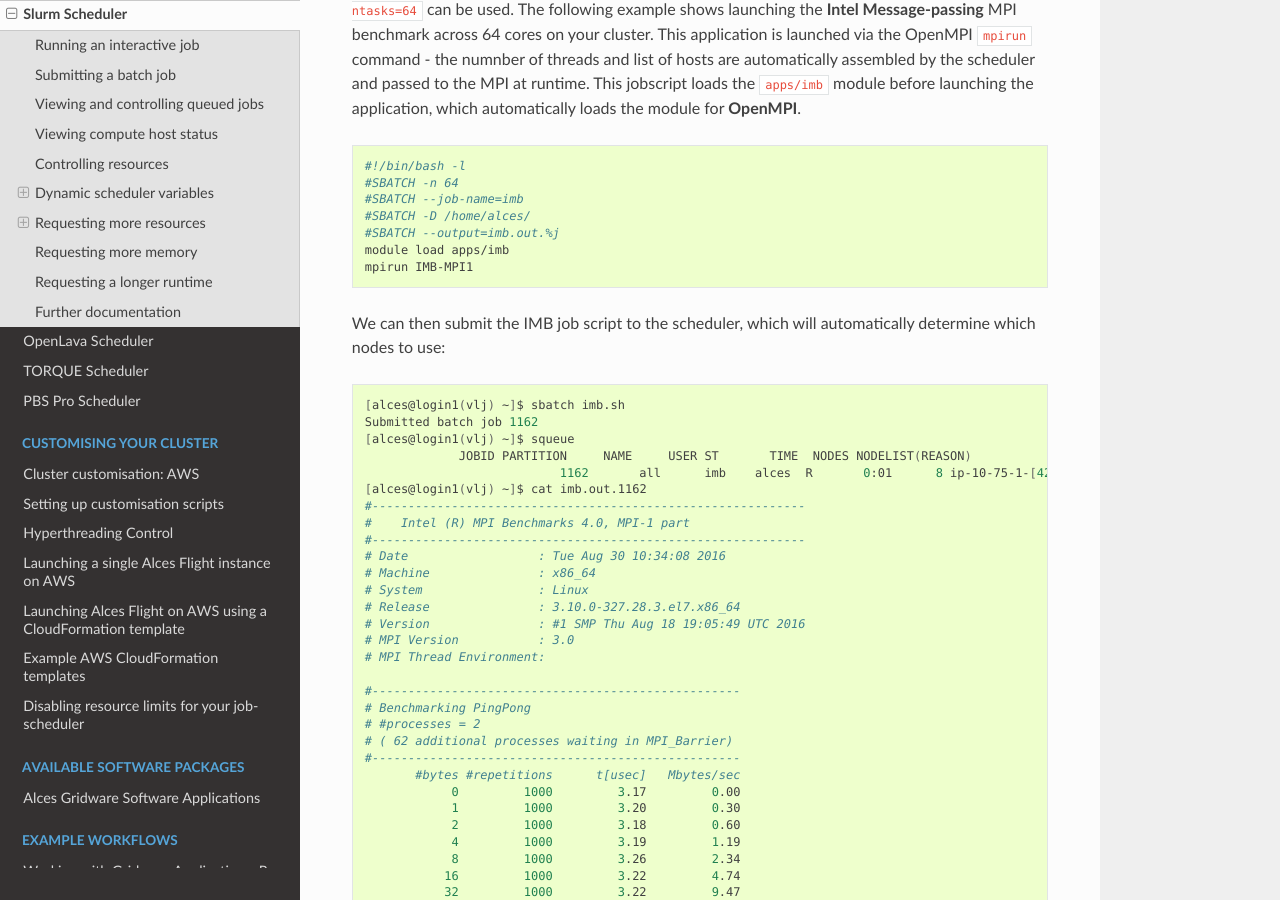
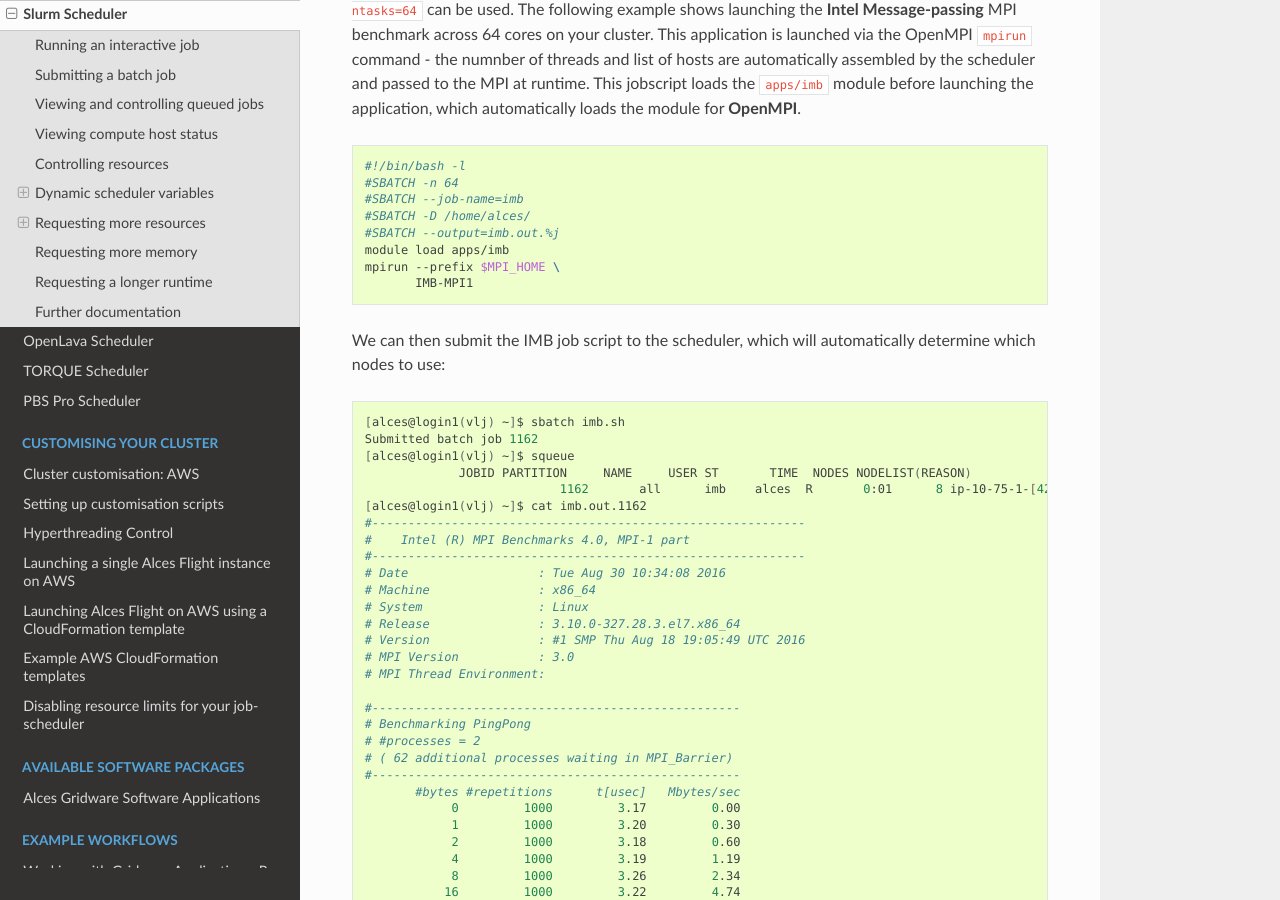
Before and after one commit to alces-software/flight-appliance-docs, a Sphinx documentation site: the page built from docs/source/slurm/slurm.rst, in a window 1280 px wide and 900 px high, scrolled down 9203 px. Built offline with Sphinx 7.4.7 and the Read the Docs theme 2.0.0, drawn with Linux system fonts in a browser that asks for light colours.

Commit message:
Add `--prefix $MPI_HOME` to `mpirun` example

```diff
--- a/docs/source/slurm/slurm.rst
+++ b/docs/source/slurm/slurm.rst
@@ -337,7 +337,8 @@ application, which automatically loads the module for **OpenMPI**.
   #SBATCH -D /home/alces/
   #SBATCH --output=imb.out.%j
   module load apps/imb
-  mpirun IMB-MPI1
+  mpirun --prefix $MPI_HOME \
+         IMB-MPI1
 
 We can then submit the IMB job script to the scheduler, which will automatically determine which nodes to use:
 
```
